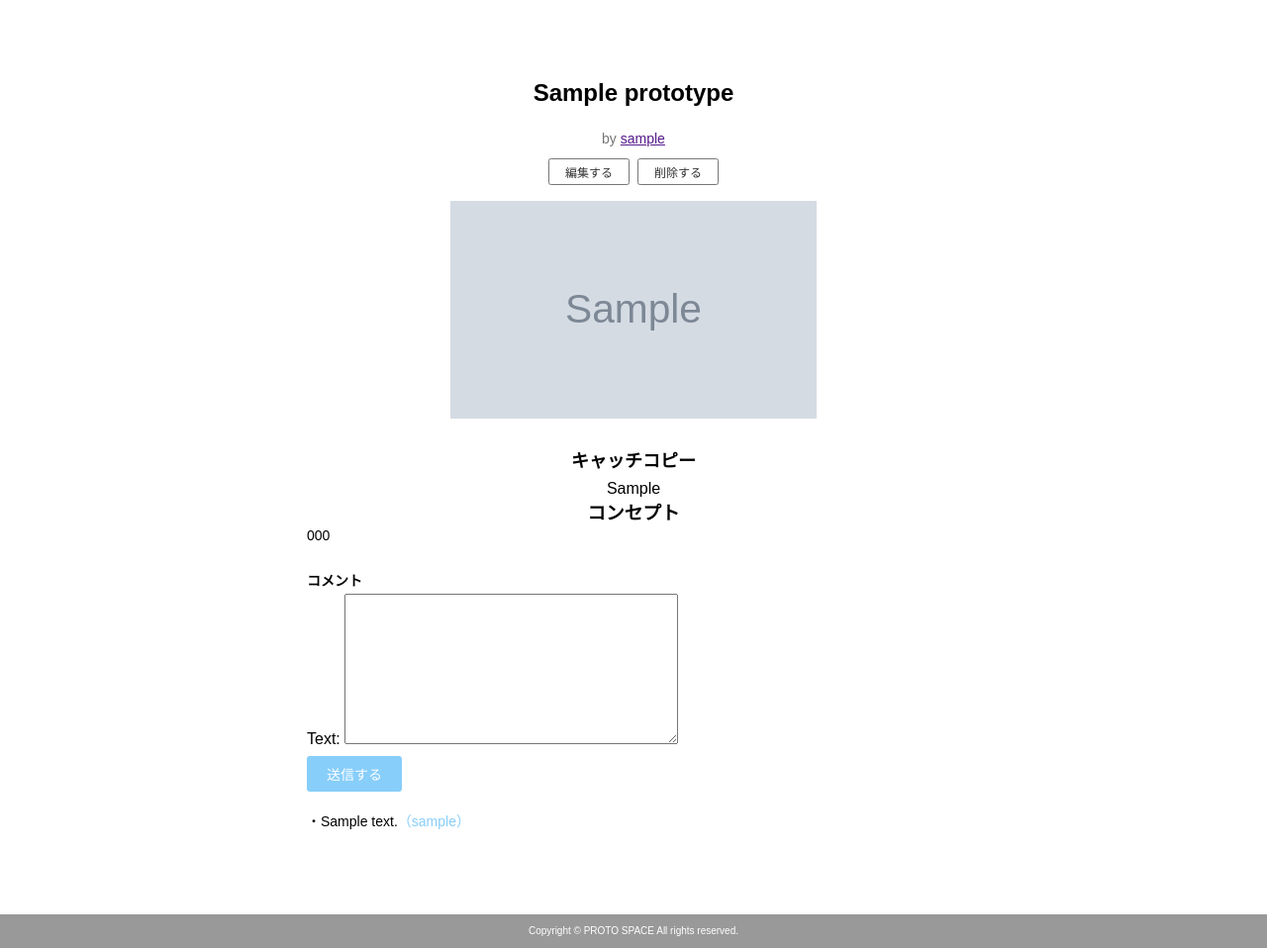
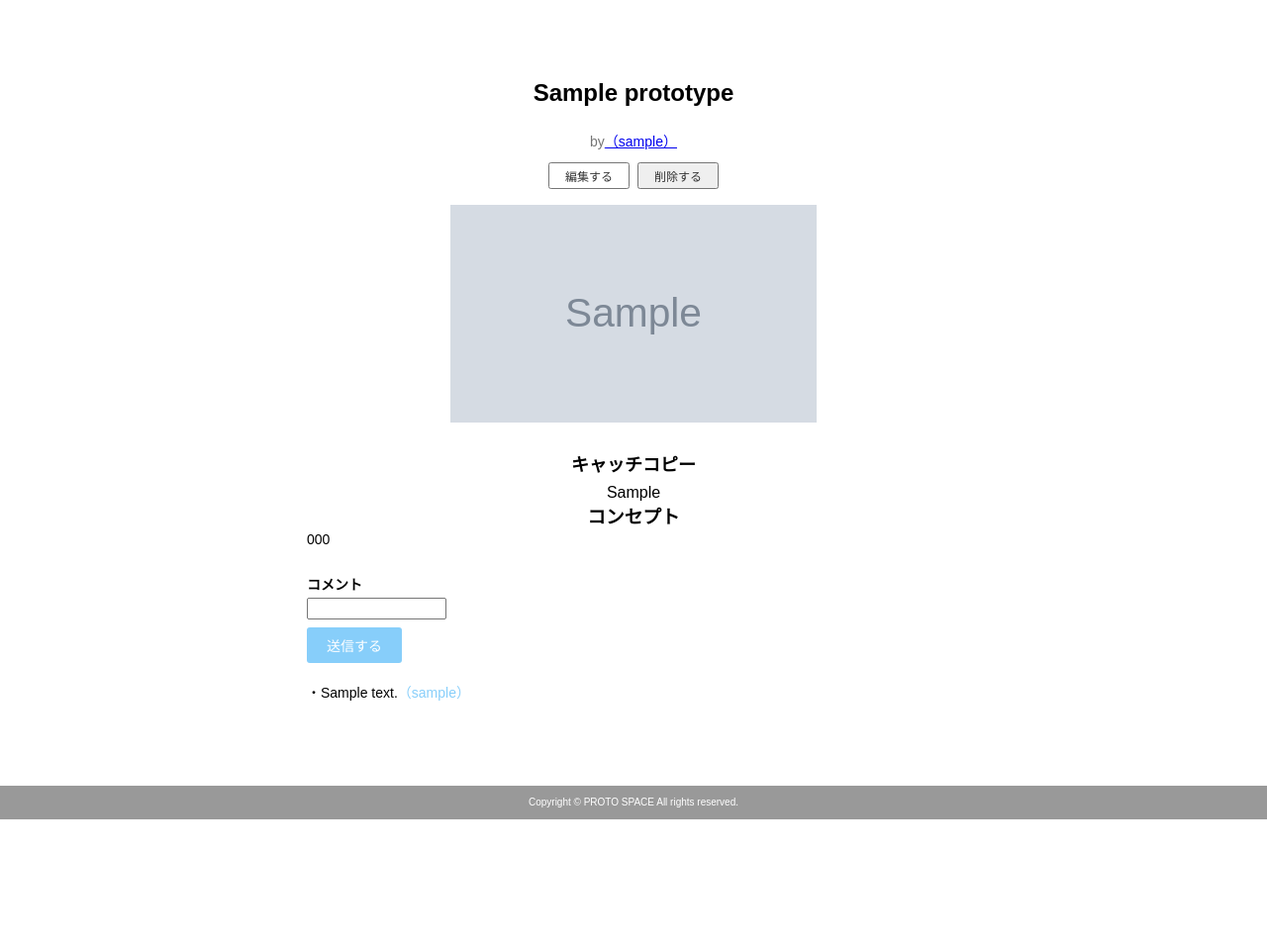
Before and after one commit to jumpei1409/protospace-b, a Django app: page /prototypes/1/ in a window 1280 px wide. Shown: the part 78-1036 px from the top of the page at 99% size. After the commit the page ends 906 px from the top, so only its background shows below. Run offline with Django 5.2, Linux system fonts and the light colour scheme; a user stored in the database is signed in; tables that the repository leaves empty hold one stand-in row (values such as "Sample post"); grey boxes marked "Sample" are stand-in pictures.

Commit message:
aタグの実装

```diff
--- a/comments/forms.py
+++ b/comments/forms.py
@@ -4,4 +4,7 @@ from .models import Comment
 class CommentForm(forms.ModelForm):
     class Meta:
         model = Comment
-        fields = [ 'text' ]
+        fields = ['text']
+        widgets = {
+            'text': forms.TextInput(),
+        }
--- a/comments/urls.py
+++ b/comments/urls.py
@@ -3,5 +3,5 @@ from django.urls import path
 
 app_name = 'Comment'
 urlpatterns = [
-    path('',CommentCreateView.as_view(),name='create'),
+    path('', CommentCreateView.as_view(), name='create'),
 ]
--- a/prototypes/views.py
+++ b/prototypes/views.py
@@ -41,6 +41,7 @@ class PrototypeDeleteView(LoginRequiredMixin, DeleteView):
     model = Prototype
     success_url = reverse_lazy('Prototypes:index')
     login_url = '/users/sign_in/'
+    template_name = 'prototypes/detail.html'
 
     def get_queryset(self):
         return Prototype.objects.filter(user=self.request.user)
--- a/static/css/style.css
+++ b/static/css/style.css
@@ -333,8 +333,8 @@ h2 {
 }
 
 .comment-form input[type="text"] {
-  width: 510px;
-  height: 42px;
+  width: 141px;
+  height: 22px;
   border: 1px solid #767676;
   border-radius: 2px;
   padding: 0 8px;
--- a/templates/comments/_comment.html
+++ b/templates/comments/_comment.html
@@ -1,23 +1,20 @@
 {% load static %}
 
-<div class="container">
+<div class="comment-form">
   {% if user.is_authenticated %}
-  <form method="post" enctype="multipart/form-data" action="{% url 'Comment:create' pk=prototype.pk %}">
+  <p class="detail-label">コメント</p>
+  <form method="post" action="{% url 'Comment:create' object.pk %}">
     {% csrf_token %}
-    <label>コメント</label>
     {{ form.text }}
-    <input type="submit" value="SEND">
+    <input type="submit" value="送信する" class="btn-submit">
   </form>
-    {% else %}
-    <strong><p>※※※ コメントの投稿には新規登録/ログインが必要です ※※※</p></strong>
-    {% endif %}
+  {% else %}
+  <p>※※※ コメントの投稿には新規登録/ログインが必要です ※※※</p>
+  {% endif %}
+</div>
 
-  <div class="comments">
-    {% for comment in comments %}
-    <p>
-      <a href="{% url 'users:mypage' comment.user.pk %}">{{ comment.user.nickname }}</a>
-      f(・{{ comment.text }})
-    </p>
-    {% endfor %}
-  </div>
+<div class="comment-list">
+  {% for comment in comments %}
+  <p>・{{ comment.text }}<a href="{% url 'users:mypage' comment.user.pk %}">（{{ comment.user.nickname }}）</a></p>
+  {% endfor %}
 </div>
--- a/templates/prototypes/detail.html
+++ b/templates/prototypes/detail.html
@@ -7,16 +7,19 @@
   <!-- タイトル・ユーザー名 -->
   <div class="detail-header">
     <h2>{{ object.title }}</h2>
-    <p class="detail-author">by <a href="">{{ object.user.nickname }}</a></p>
+    <p class="detail-author">by<a href="{% url 'users:mypage' object.user.pk %}">（{{ object.user.nickname }}）</a></p>
   </div>
 
   <!-- 編集・削除ボタン -->
   {% if user == object.user %}
   <div class="detail-actions">
     <a href="" class="btn-action">編集する</a>
-    <a href={% url 'Prototypes:delete' object.pk %} class="btn-action">削除する</a>
+    <form method="post" action="{% url 'Prototypes:delete' object.pk %}">
+      {% csrf_token %}
+      <button type="submit" class="btn-action">削除する</button>
+    </form>
   </div>
-  {% endif %}
+{% endif %}
 
   <!-- 画像 -->
   <div class="detail-image">
@@ -33,24 +36,7 @@
 
   <!-- コメントフォームとコメント一覧 -->
   <div class="detail-comment">
-
-    <!-- コメント投稿フォーム -->
-    <div class="comment-form">
-      <p class="detail-label">コメント</p>
-      <form method="post" action="{% url 'Comment:create' object.pk %}">
-        {% csrf_token %}
-        {{ form }}
-        <input type="submit" value="送信する" class="btn-submit">
-      </form>
-    </div>
-
-    <!-- コメント一覧 -->
-    <div class="comment-list">
-      {% for comment in comments %}
-      <p>・{{ comment.text }}<a href="">（{{ comment.user.nickname }}）</a></p>
-      {% endfor %}
-    </div>
-
+    {% include 'comments/_comment.html' %}
   </div>
 
 </div>
--- a/templates/prototypes/index.html
+++ b/templates/prototypes/index.html
@@ -4,7 +4,7 @@
 
 <div class="contents">
   {% if user.is_authenticated %}
-  <p class="greeting">こんにちは、<a href="">{{ user.nickname }}さん</a></p>
+  <p class="greeting">こんにちは、<a href={% url 'users:mypage' user.pk %}>{{ user.nickname }}さん</a></p>
   {% endif %}
 
   <div class="card-list">
```
Also changed, not shown: images/スクリーンショット_2026-05-13_17.11.44_hxgsnv2.png (added).
